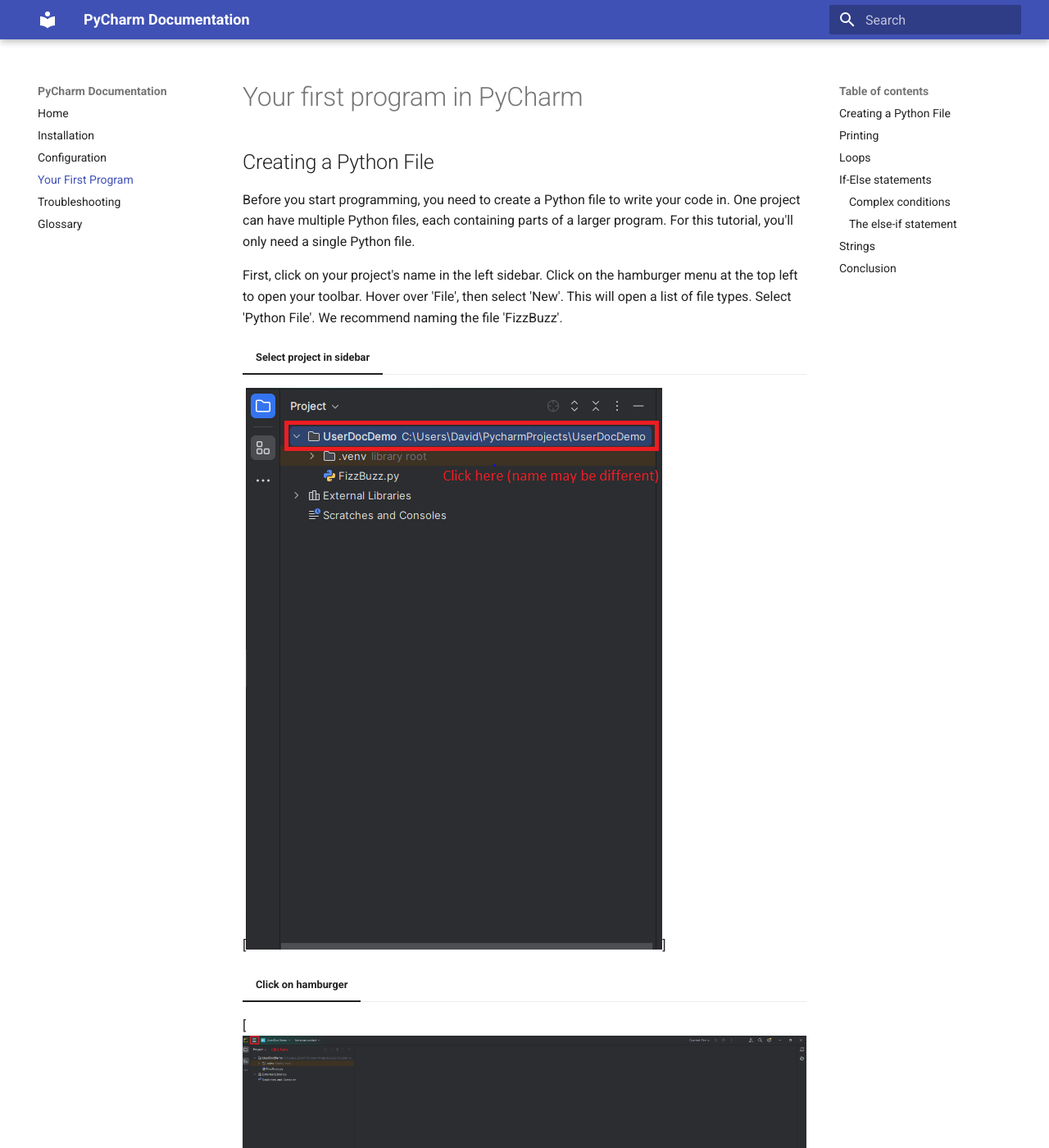
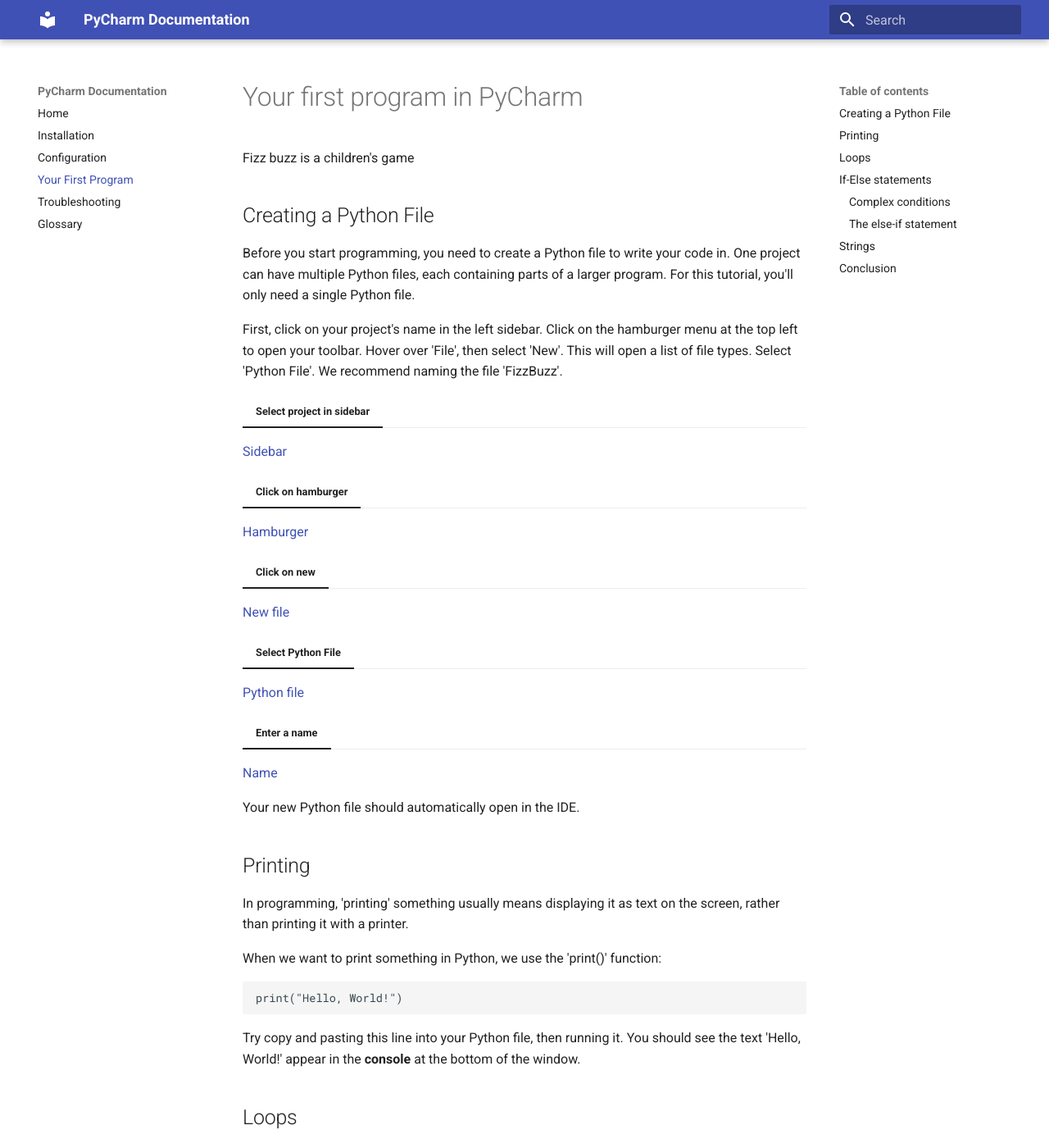
Before and after one commit to MicrowaveLinkAntenna/PyCharm-Documentation, an MkDocs documentation site: the page built from docs/first_program.md, in a window 1280 px wide and 1400 px high. Shown: the whole window at 82% size. Built offline with MkDocs 1.6.1 and Material for MkDocs 9.7.7, drawn with Linux system fonts in a browser that asks for light colours.

Commit message:
Reformat content tabs

```diff
--- a/docs/first_program.md
+++ b/docs/first_program.md
@@ -1,4 +1,6 @@
 # Your first program in PyCharm
+
+Fizz buzz is a children's game
 
 ## Creating a Python File
 
@@ -7,15 +9,22 @@
 First, click on your project's name in the left sidebar. Click on the hamburger menu at the top left to open your toolbar. Hover over 'File', then select 'New'. This will open a list of file types. Select 'Python File'. We recommend naming the file 'FizzBuzz'.
 
 === "Select project in sidebar"
-[![](img/first_program/Project%20Root.PNG)]
+[Sidebar]
 === "Click on hamburger"
-[![](img/first_program/Hamburger.PNG)]
+[Hamburger]
 === "Click on new"
-[![](img/first_program/New%20file.PNG)]
+[New file]
 === "Select Python File"
-[![](img/first_program/Capture.PNG)]
+[Python file]
 === "Enter a name"
-[![](img/first_program/Enter%20name.PNG)]
+[Name]
+
+[Sidebar]: img/first_program/Project%20Root.PNG
+[Hamburger]: img/first_program/Project%20Root.PNG
+[New file]: img/first_program/Project%20Root.PNG
+[Python file]: img/first_program/Project%20Root.PNG
+[Name]: img/first_program/Project%20Root.PNG
+
 
 Your new Python file should automatically open in the IDE.
 
```
